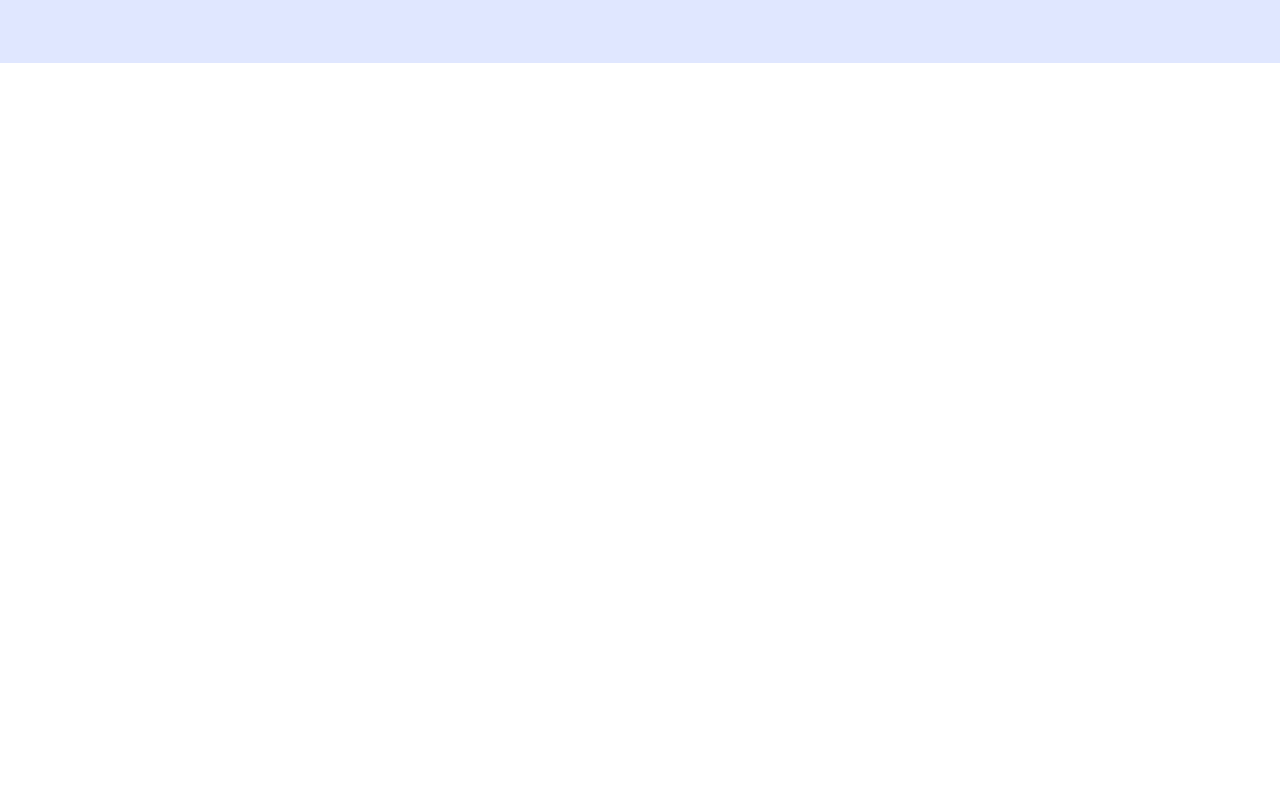
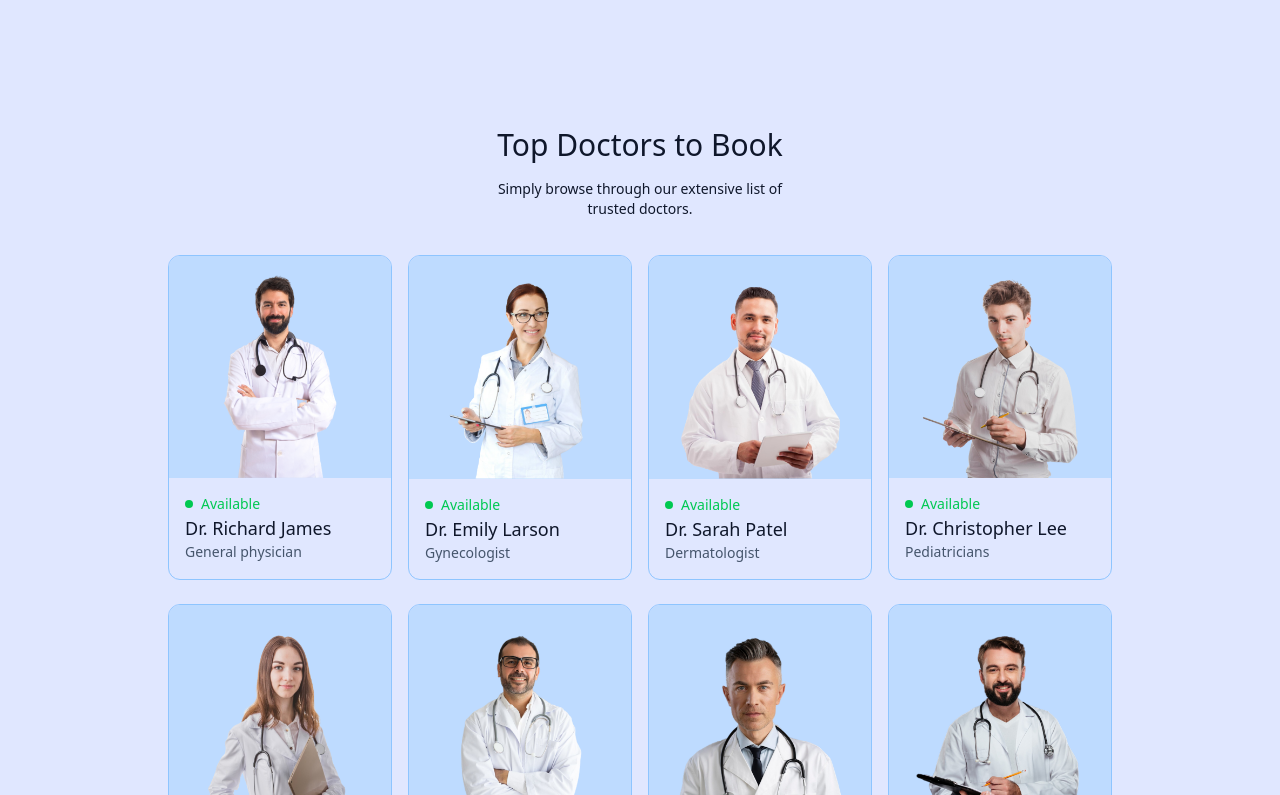
Before and after one commit to Sebastian906/Prescripto-Fullstack, a React (Vite) app in the folder frontend/: page / in a window 1280 px wide. Shown: the part 1005-1800 px from the top of the page. Before the commit the page ends 1068 px from the top, so only its background shows below. Built offline with nearby package versions, Linux system fonts and the light colour scheme.

Commit message:
feat: Añadir sección TopDoctors y su inclusión en Home

```diff
--- /dev/null
+++ b/frontend/src/components/TopDoctors.jsx
@@ -0,0 +1,39 @@
+import { useNavigate } from 'react-router-dom'
+import { doctors } from '../assets/assets'
+
+const TopDoctors = () => {
+
+    const navigate = useNavigate();
+
+    return (
+        <div className='flex flex-col items-center gap-4 my-16 text-slate-900 md:mx-10'>
+            <h1 className='text-3xl font-medium'>Top Doctors to Book</h1>
+            <p className='sm:w-1/3 text-center text-sm'>Simply browse through our extensive list of trusted doctors.</p>
+            <div className='w-full grid grid-cols-auto gap-4 pt-5 gap-y-6 px-3 sm:px-0'>
+                {doctors.slice(0, 10).map((item, index) => (
+                    <div
+                        onClick={() => navigate(`/appointment/${item._id}`)}
+                        className='border border-blue-300 rounded-xl overflow-hidden cursor-pointer hover:-translate-y-2.5 transition-all duration-500'
+                        key={index}
+                    >
+                        <img
+                            className='bg-blue-200'
+                            src={item.image}
+                            alt=""
+                        />
+                        <div className='p-4'>
+                            <div className='flex items-center gap-2 text-sm text-center text-green-500'>
+                                <p className='w-2 h-2 bg-green-500 rounded-full'></p><p>Available</p>
+                            </div>
+                            <p className='text-slate-900 text-lg font-medium'>{item.name}</p>
+                            <p className='text-slate-600 text-sm'>{item.speciality}</p>
+                        </div>
+                    </div>
+                ))}
+            </div>
+            <button className='bg-blue-200 text-slate-600 px-12 py-3 rounded-full mt-10'>more</button>
+        </div>
+    )
+}
+
+export default TopDoctors
--- a/frontend/src/index.css
+++ b/frontend/src/index.css
@@ -7,3 +7,9 @@
 ::-webkit-scrollbar {
     @apply hidden;
 }
+
+@layer utilities {
+    .grid-cols-auto {
+        grid-template-columns: repeat(auto-fill, minmax(200px, 1fr));
+    }
+}
--- a/frontend/src/pages/Home.jsx
+++ b/frontend/src/pages/Home.jsx
@@ -1,11 +1,13 @@
 import Header from '../components/Header'
 import SpecialityMenu from '../components/SpecialityMenu'
+import TopDoctors from '../components/TopDoctors'
 
 const Home = () => {
     return (
         <div>
             <Header />
-            <SpecialityMenu/>
+            <SpecialityMenu />
+            <TopDoctors />
         </div>
     )
 }
```
